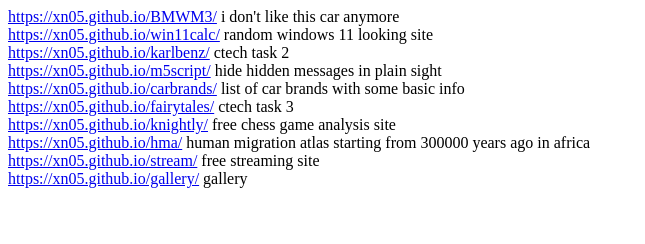
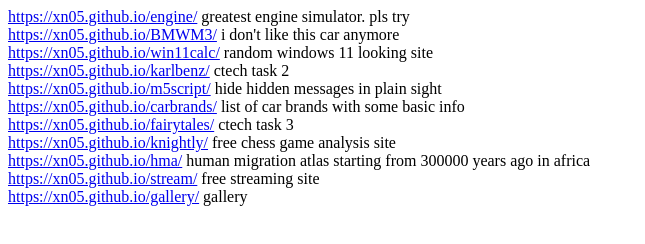
Before and after one commit to xn05/sites, a plain HTML site: page index.html in a window 1280 px wide. Shown: the whole page, without its empty margins (0-645 px from the left). Drawn offline with Linux system fonts and the light colour scheme.

Commit message:
Add links to various projects in index.html

```diff
--- a/index.html
+++ b/index.html
@@ -2,6 +2,7 @@
   <title>Every site made by xn05</title>
 </head>
 
+<a href="https://xn05.github.io/engine/" target="_blank">https://xn05.github.io/engine/</a><text> greatest engine simulator. pls try</text><br>
 <a href="https://xn05.github.io/BMWM3/" target="_blank">https://xn05.github.io/BMWM3/</a><text> i don't like this car anymore</text><br>
 <a href="https://xn05.github.io/win11calc/" target="_blank">https://xn05.github.io/win11calc/</a><text> random windows 11 looking site</text><br>
 <a href="https://xn05.github.io/karlbenz/" target="_blank">https://xn05.github.io/karlbenz/</a><text> ctech task 2</text><br>
```
